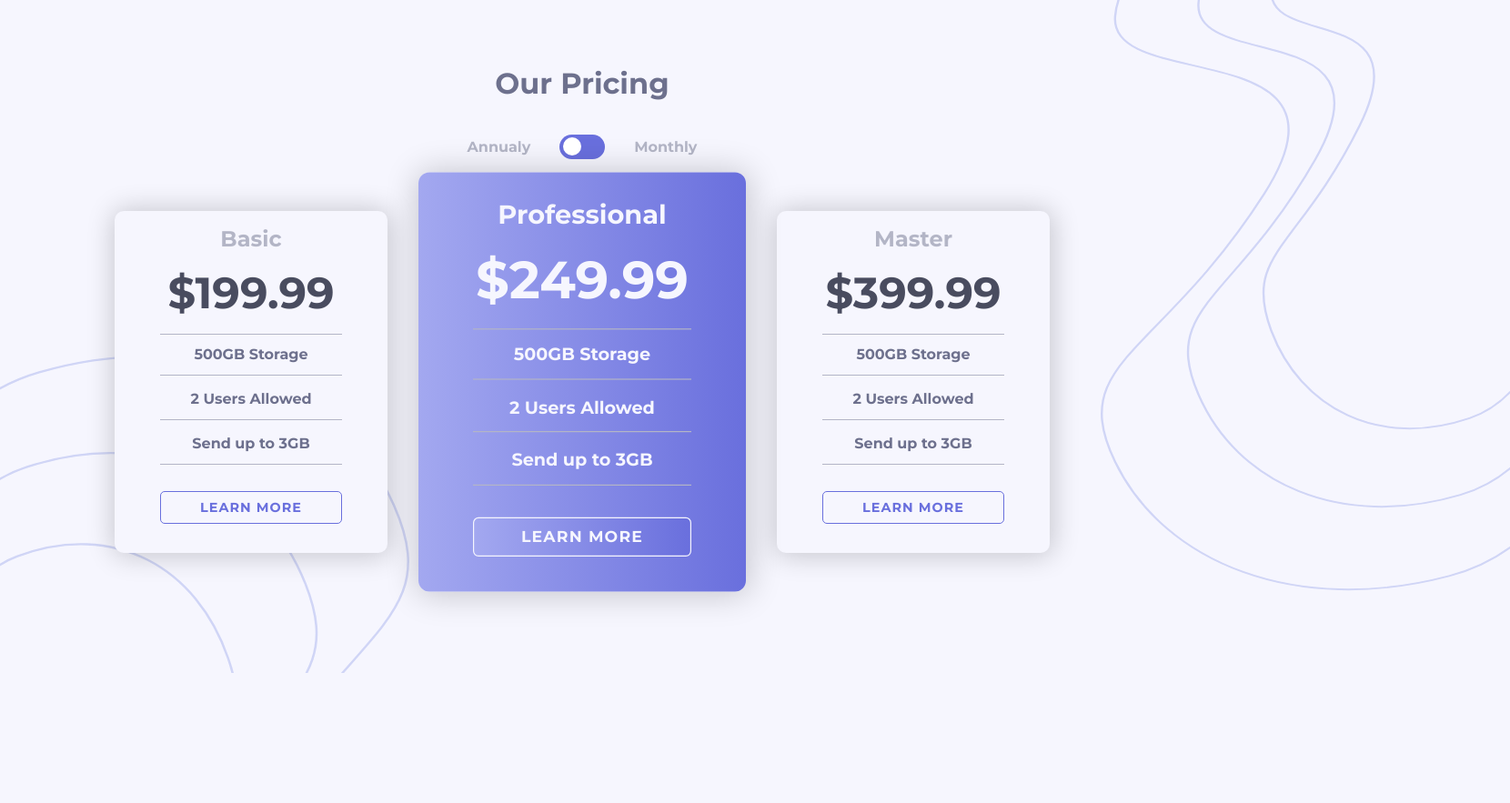
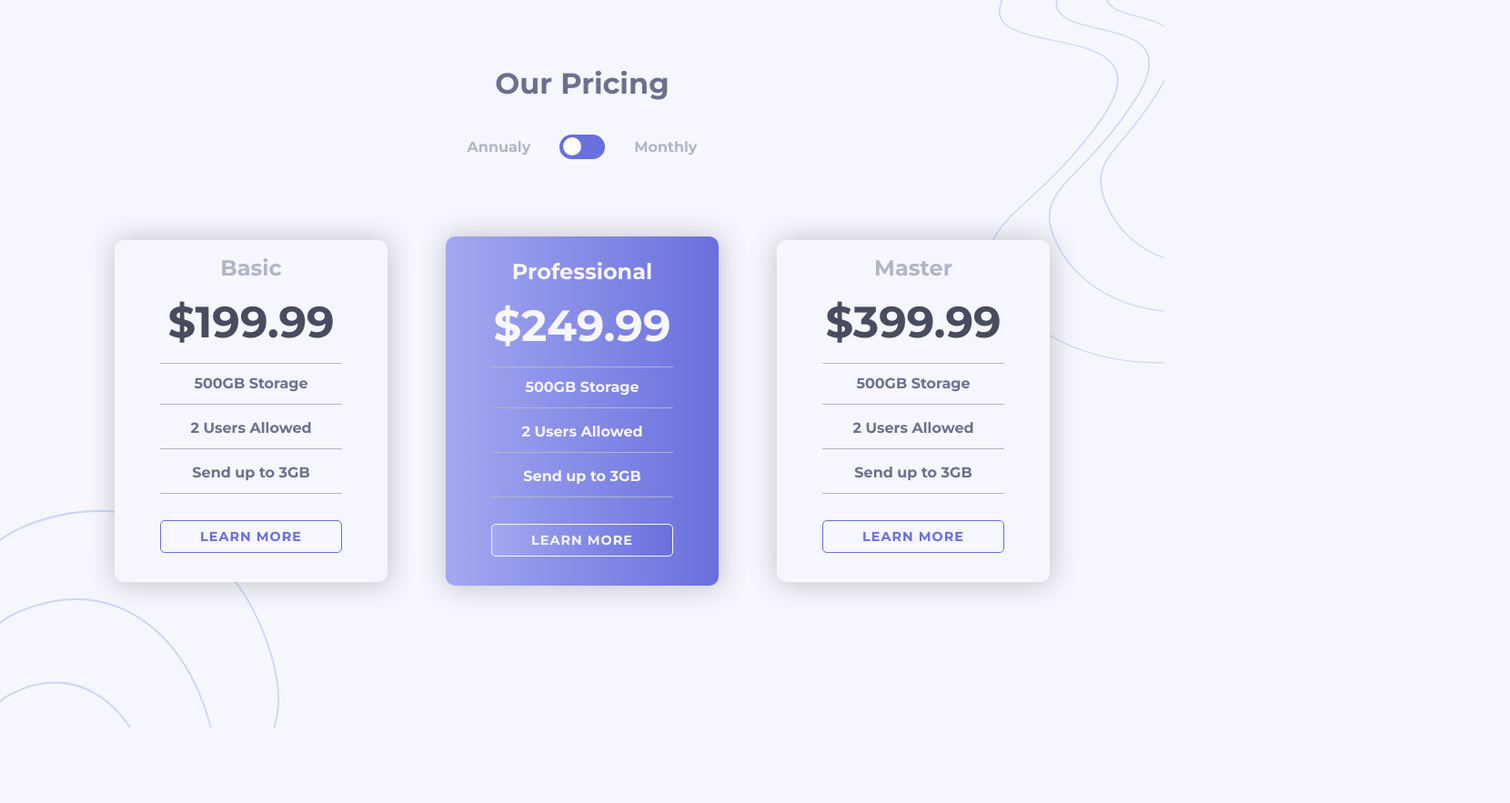
Before and after one commit to dazzlerabhi30800/FrontEndMentor-PricingComponentWithToggleMaster, a plain HTML site: page index.html in a window 1280 px wide. Shown: the whole page at 91% size, 1660 px wide, since content can reach past the window. After the commit the page ends 800 px from the top, so only its background shows below. Drawn offline with Linux system fonts and the light colour scheme.

Commit message:
Refix overscrolling issues

```diff
--- a/style.css
+++ b/style.css
@@ -25,6 +25,8 @@
 html {
 	overflow-x : hidden;
 	width : 100%;
+	margin : 0;
+	padding : 0;
 }
 
 body {
@@ -35,6 +37,7 @@ body {
   align-items : center;
   background : var(--Very-Light-Grayish-Blue);
   width : 100%;
+  position : relative;
 }
 
 
@@ -86,6 +89,7 @@ body {
 	font-size : 2rem;
 	color : var(--Grayish-Blue);
 	padding : 0 1rem;
+	text-align : center;
 }
 .toggle__wrapper {
 	display : flex;
@@ -246,34 +250,36 @@ body {
 @media (min-width: 1000px){
 	body {
 		height : 100vh;
+		position : relative;
+		overflow : hidden;
 	}
 	/*Background SVG */
 .bg__top {
-  width: 500px;
-  height: 650px;
-  left : 42%;
+  width: 30vw;
+  height: 50vh;
+  left : 85%;
   position : absolute;
   top : 0%;
   overflow : visible;
   z-index : 1;
 }
 .bg__top img {
-	width : 450px;
-	height : 650px;
-	left : 42rem;
+	width : 80%;
+	height : 100%;
+	/*left : 62rem;*/
 	position : absolute;
 }
 .bg__bottom {
-  width: 500px;
-  height: 650px;
+  width: 30vw;
+  height: 40vh;
   position: absolute;
   left: 0%;
-  bottom: -30%;
+  bottom: -10%;
   opacity : 1;
 }
 .bg__bottom img {
-	width : 450px;
-	height : 350px;
+	width : 80%;
+	height : 100%;
 	position : absolute;
 }
 
@@ -316,13 +322,20 @@ body {
 	grid-template-columns : repeat(3, 1fr);
 	justify-content : center;
 	align-items : center;
-	margin-top : 3rem;
+	margin-top : 5rem;
 	gap : 4rem;
 }
-#card2 {
-	transform : scale(1.2);
+/*#card2 {*/
+	/*transform : scale(1.3);*/
+/*}*/
+.card {
+	cursor : pointer;
+	transition : all .3s ease-in-out;
 }
-
+.card:hover {
+	transform : scale(1.3);
 
 
 }
+
+}
```
